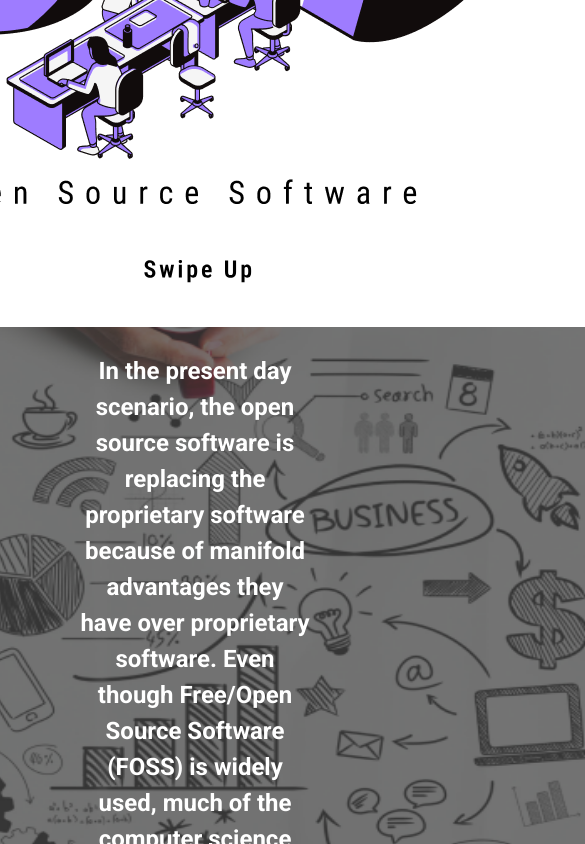
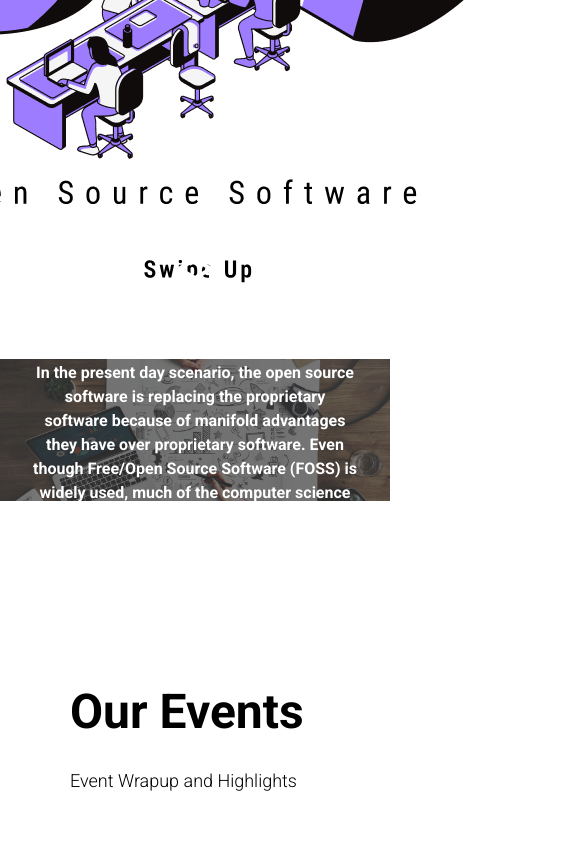
Before and after one commit to ossrndc/OSS_Website, a React (Vite) app: page / in a window 390 px wide. Shown: the part 1000-1844 px from the top of the page, 585 px wide, since content can reach past the window. Built offline with nearby package versions, Linux system fonts and the light colour scheme.

Commit message:
fix: responsive about section

```diff
--- a/src/components/About/index.jsx
+++ b/src/components/About/index.jsx
@@ -5,22 +5,17 @@ import './style.css';
 export default function About() {
   return (
     <div className="about">
-      <img src={AboutImg} alt="About" width={2144} height={693} />
+      <img src={AboutImg} alt="About" className="about-img" />
       <div className="about-content">
-        <img
-          src={AboutBlock}
-          alt="About Block about-elem"
-          width={36}
-          height={40}
-        />
-        <h1 className="about-text about-elem">About Us</h1>
-        <p className="about-elem about-text-p">
+        <img src={AboutBlock} alt="About Block" className="about-block-img" />
+        <h1 className="about-text">About Us</h1>
+        <p className="about-text-p">
           In the present day scenario, the open source software is replacing the
           proprietary software because of manifold advantages they have over
           proprietary software. Even though Free/Open Source Software (FOSS) is
           widely used, much of the computer science research community has yet
-          to fully recognise its potential to change the world of research and
-          developement of software intensive systems across disciplines.{' '}
+          to fully recognize its potential to change the world of research and
+          development of software-intensive systems across disciplines.
         </p>
       </div>
     </div>
--- a/src/components/About/style.css
+++ b/src/components/About/style.css
@@ -7,28 +7,60 @@
   justify-content: center;
   flex-direction: column;
 }
+
+.about-img {
+  width: 100%;
+  height: auto;
+  max-height: 400px;
+}
+
 .about-content {
   position: absolute;
   display: flex;
   align-items: center;
   flex-direction: column;
   color: #fff;
+  padding: 2rem;
+}
+
+.about-block-img {
+  width: 36px;
+  height: 40px;
 }
 
 .about-text {
-  font-size: 3.5rem;
+  font-size: 3rem;
   text-align: center;
   margin-bottom: 1rem;
   font-weight: 700;
 }
-.about-elem {
-  padding: 2rem 0;
-}
+
 .about-text-p {
-  font-size: 1.5rem;
+  font-size: 1.2rem;
   text-align: center;
-  margin: 0 5rem;
+  margin: 0 2rem;
   font-weight: 700;
   line-height: 150%;
   text-align: center;
 }
+
+/* Media Queries for responsiveness */
+
+@media screen and (max-width: 768px) {
+  .about {
+    padding: 2rem 0;
+  }
+
+  .about-content {
+    padding: 1rem;
+  }
+
+  .about-text {
+    font-size: 2.5rem;
+  }
+
+  .about-text-p {
+    margin: 0 1rem;
+    font-size: 1rem;
+  }
+}
```
